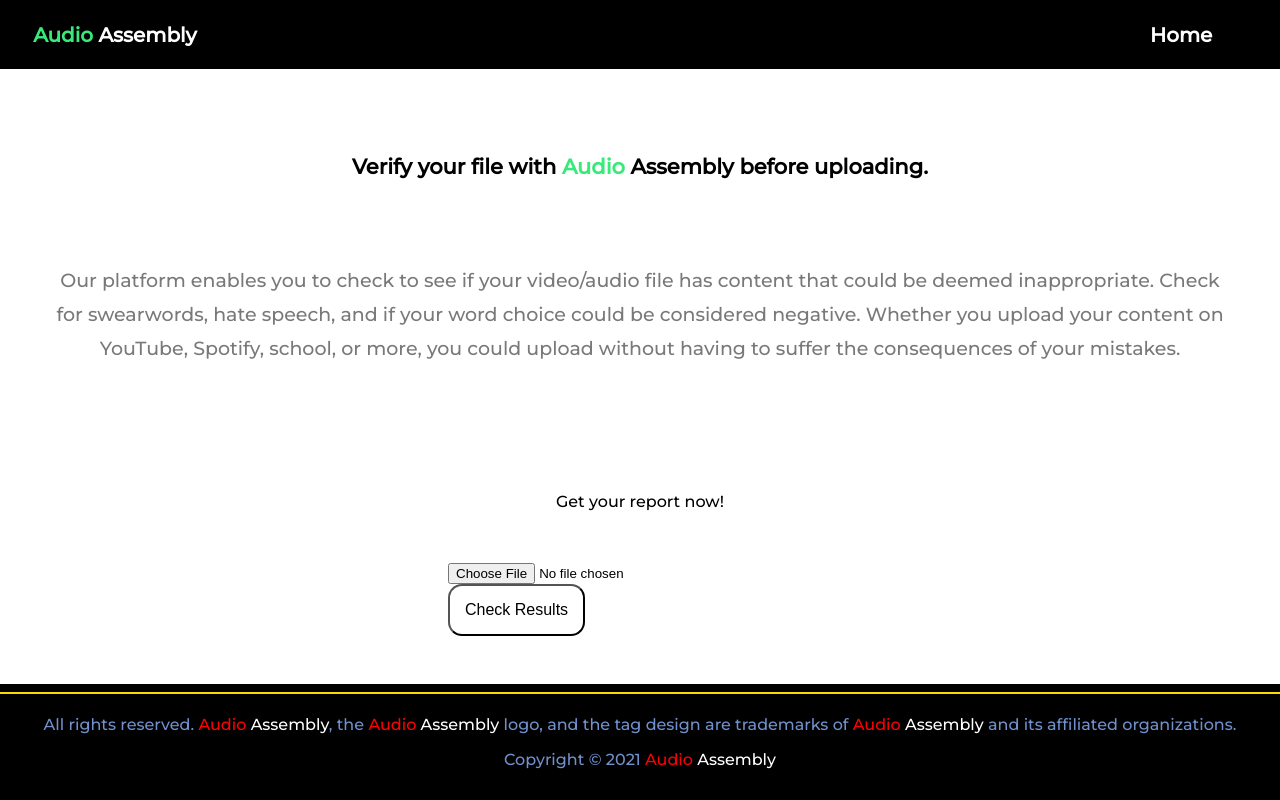
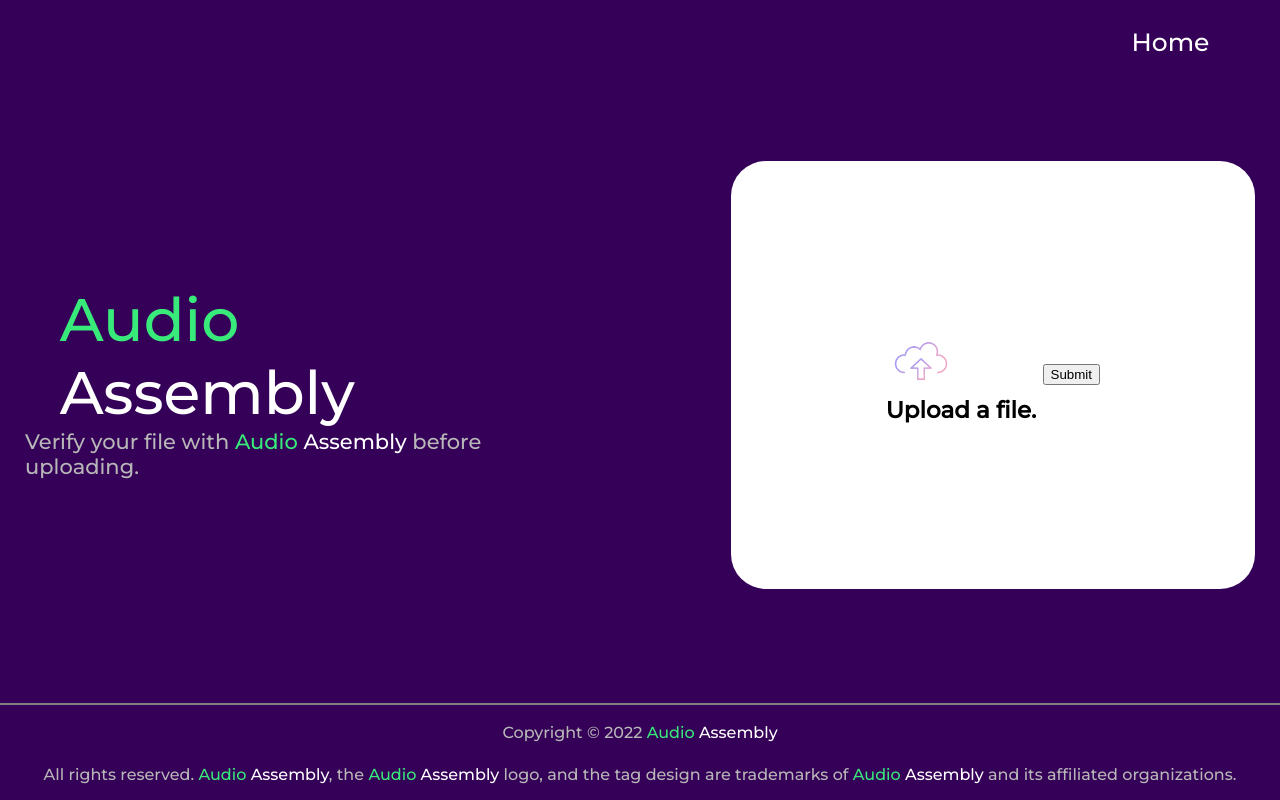
Before and after one commit to AvramBaicu/AudioAssembly, a Flask app: page / in a window 1280 px wide. Run offline with Flask 2, Linux system fonts and the light colour scheme.

Commit message:
CURRENT FINAL

```diff
--- a/AudioAssembly/static/style.css
+++ b/AudioAssembly/static/style.css
@@ -4,100 +4,147 @@
 body {
   margin: 0;
   font-family: 'Montserrat', sans-serif;
+  background-color: rgb(53, 0, 88);
 }
 
 .container {
   min-height: 100vh;
   flex-direction: column;
-  background-color: #000000;
   display: block;
 }
 
 .header{
   color: #ffffff;
-  font-weight: bold;
+  display: grid;
+  grid-template-columns: 90% 10%;
+  align-items: center;
+  padding: 2%;
+}
 
+.menu li{
+  font-weight: 100;
+  font-size: 25px;
+  display: inline-block;
+  align-items: right;
+}
+/*********************title *************************/
 
-
-  background-color: #000000;
-  font-size: 20px;
-  padding: .2%;
-  display: grid;
-  grid-template-columns: 80% 20%;
-  align-items: center;
-
+.Name_of_Website{
+  font-size: 60px;
+  color: white;
+  margin-bottom: 0;
+  padding-right: 0%;
+  padding-left: 7%;
+  padding-top: 1%;
 
 }
 
-.Name_of_Website{
 
-  padding-left: 3%;
-  color: white;
-}
-.menu li{
-  margin: auto;
-  padding-left: 50%;
-  text-align: center;
-  display: inline-block;
-  align-items: right;
+.main_info{
+display: flex;
+padding: 25px;
+align-items: center;
+gap: 17%;
 }
 
 
 .title_of_page{
-   font-weight: bold;
-  padding: 5%;
-  text-align: center;
+  font-size: 50px;
+  margin-top: 0;
+  font-weight: lighter;
   font-size: 21px;
+  color: #b7b7b7;
+  margin-bottom: 0;
+
 }
 
-.intro_paragraph{
-  padding-left: 4%;
-  padding-right: 4%;
-  padding-bottom: 4%;
-  color: rgb(121, 121, 121);
-
-  text-align: center;
-  line-height: 1.8;
-  font-size: 19px;
-}
 .check_results_button{
-  font-size: 16px;
+  padding-right: auto;
+  padding: 10%;
+  font-size: 21px;
   background-color: #ffffff;
   color: rgb(0, 0, 0);
   border-radius: 14px;
-  padding: 4%;
+  display: grid;
 }
 
-.action_paragraph{
-  padding-top: 4%;
-  text-align: center;
-  line-height: 1.8;
+
+.btn {
+  margin-top: 26%;
+  border: 2px gray;
+  color: rgb(255, 255, 255);
+  background-color: rgb(255, 255, 255);
+  padding: 40% ;
+  border-radius: 14px;
+  font-size: 20px;
+  font-weight: bold;
 }
 
-.upload{
-  padding-top: 30px;
-  padding-left: 35%;
-  padding-right: 35%;
-  padding-bottom: 70px;
-  display: grid;
-  grid-template-columns: auto auto;
-  align-items: center;
+upload-btn-wrapper input[type=file] {
+  display: none;
+  background-color: #ffffff;
 
 }
+.form_input{
+  position: absolute;
+  left: -999px;
+  width: 1px;
+  height: 1px;
+  opacity: 0;
+  visibility: hidden;
+  background-color: #ffffff;
 
+}
+.form_label{
+  margin-top: 10%;
+  display: inline-flex;
+  justify-content: center;
+  align-items: center;
+  padding: 165px 155px;
+  background-color: #ffffff;
+  border-radius: 35px;
+  cursor: pointer;
+  transition: .4s;
+  color: black;
+
+}
+.form_label:hover{
+  transform: translate(-7px,-3px);
+  box-sizing: 0 4px 10px rgba(0,0,0,.1);
+  opacity: 100%;
+  background-color: #1dd1a1;
+}
+
+
+.form_text{
+  font-weight: 600;
+  font-size: 23px;
+  color: #000000;
+
+}
+.form_text :hover{
+  color: #ffffff;
+}
+
+.form_icon{
+  margin-right: 20px;
+  vertical-align: middle;
+width: 70px;
+height: auto;
+}
 footer{
-  background-color: rgb(0, 0, 0);
-  color: #7091ce;
+  color: #b7b7b7;
   text-align: center;
   position: absolute;
   width: 100%;
+  bottom:0;
+}
 
-bottom:0;
+.footer_paragraph{
+  padding-top: 2px;
 }
-.footer_paragraph{
-  padding-top: 5px;
+
+.footer_all_rights{
+  padding-top: 2px;
+  padding-bottom: 5px;
 }
-.footer_all_rights{
-  padding-bottom: 15px;
-
-}
--- a/AudioAssembly/templates/index.html
+++ b/AudioAssembly/templates/index.html
@@ -10,62 +10,68 @@
       type="text/css"
       href="{{ url_for('static',filename='style.css') }}"
     />
-    <link
-      rel="shortcut icon"
-      type="image/x-icon"
-      href="{{ url_for('static',filename='AudioAssembly.png') }}"
-    />
   </head>
 
   <body>
     <header class="header">
-      <p class="Name_of_Website">
-        <span style="color: #38ea7a">Audio</span> Assembly
-      </p>
+      <p></p>
       <nav class="menu">
         <li>Home</li>
       </nav>
     </header>
 
-    <h3 class="title_of_page">
-      Verify your file with <span style="color: #38ea7a">Audio</span> Assembly
-      before uploading.
-    </h3>
+    <div class="main_info">
+      <div class="one">
+        <p class="Name_of_Website">
+          <span style="color: #38ea7a">Audio</span> Assembly
+        </p>
+        <h3 class="title_of_page">
+          Verify your file with <span style="color: #38ea7a">Audio</span>
+          <span style="color: white">Assembly</span> before uploading.
+        </h3>
+      </div>
 
-    <p class="intro_paragraph">
-      Our platform enables you to check to see if your video/audio file has
-      content that could be deemed inappropriate. Check for swearwords, hate
-      speech, and if your word choice could be considered negative. Whether you
-      upload your content on YouTube, Spotify, school, or more, you could upload
-      without having to suffer the consequences of your mistakes.
-    </p>
-    <p class="action_paragraph">Get your report now!</p>
-
-    <div class="upload">
-      <form method="post" action="/report" enctype="multipart/form-data">
-        <input type="file" name="data" />
-        <input
-          class="check_results_button"
-          type="submit"
-          value="Check Results"
-        />
-      </form>
+      <div class="upload-btn-wrapper">
+        <form
+          class="form"
+          method="post"
+          action="/report"
+          enctype="multipart/form-data"
+        >
+          <label for="form_input" class="form_label">
+            <input
+              type="file"
+              name="data"
+              id="form_input"
+              class="form_input"
+              accept="Audio/video/*"
+            />
+            <span class="form_text"
+              ><img
+                class="form_icon"
+                src="{{ url_for('static',filename='Pngtreeupload_vector_icon_with_white_5168883-removebg-preview.png') }}"
+                alt=""
+              />Upload a file.</span
+            ><input type="submit" />
+          </label>
+        </form>
+      </div>
     </div>
   </body>
   <footer>
-    <hr color="gold" />
+    <hr color="gray" />
+    <p class="footer_all_rights">
+      Copyright © 2022 <span style="color: #38ea7a">Audio</span>
+      <span style="color: white">Assembly</span>
+    </p>
     <p class="footer_paragraph">
-      All rights reserved. <span style="color: #ff0000">Audio</span>
+      All rights reserved. <span style="color: #38ea7a">Audio</span>
       <span style="color: white">Assembly</span>, the
-      <span style="color: #ff0000">Audio</span>
+      <span style="color: #38ea7a">Audio</span>
       <span style="color: white">Assembly</span> logo, and the tag design are
-      trademarks of <span style="color: #ff0000">Audio</span>
+      trademarks of <span style="color: #38ea7a">Audio</span>
       <span style="color: white">Assembly</span> and its affiliated
       organizations.
     </p>
-    <p class="footer_all_rights">
-      Copyright © 2021 <span style="color: #ff0000">Audio</span>
-      <span style="color: white">Assembly</span>
-    </p>
   </footer>
 </html>
```
Also changed, not shown: AudioAssembly/static/Pngtreeupload_vector_icon_with_white_5168883-removebg-preview.png (added).
